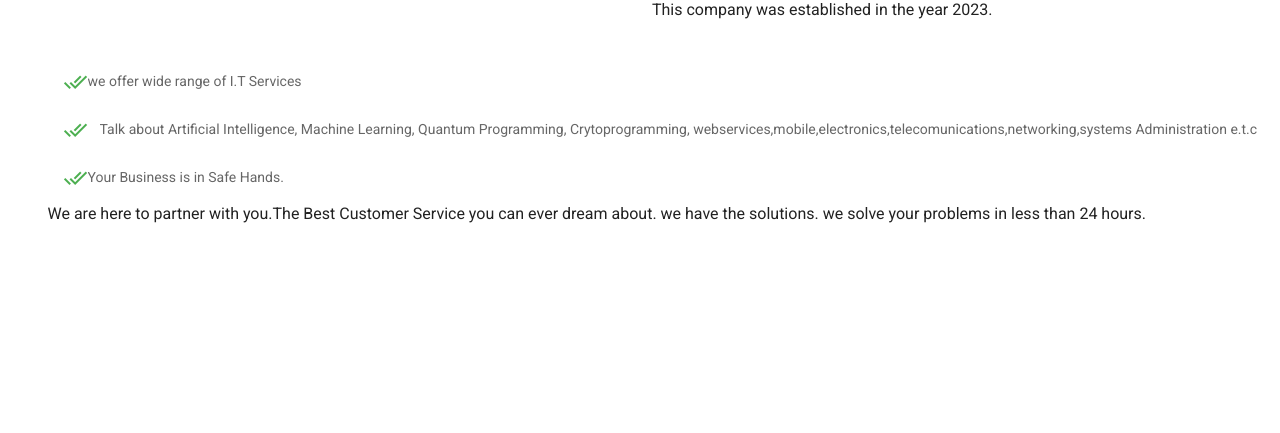
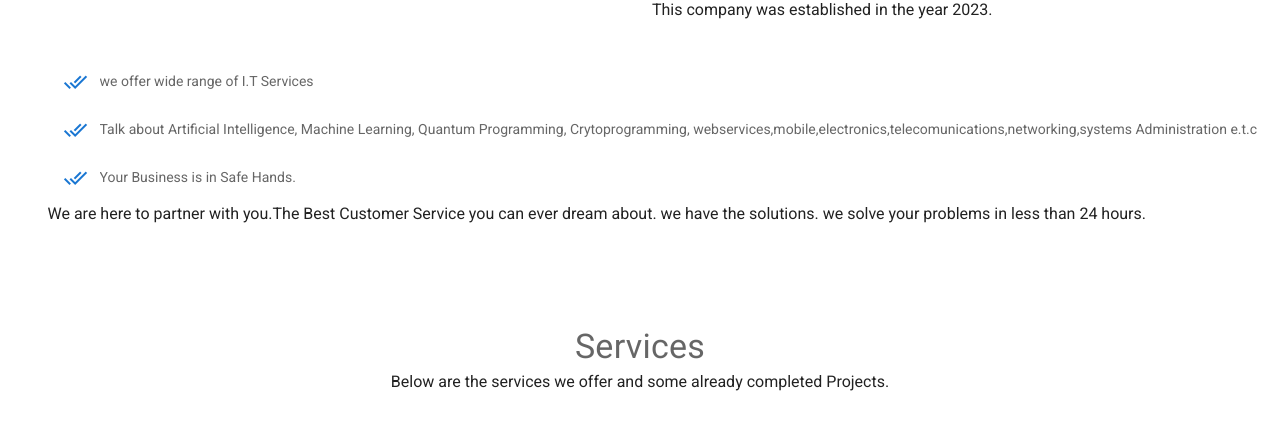
Before and after one commit to IAMOTAS/Frontend-MentorChallenges, a Vue app in the folder learn vue in 3days/complete-prototype/vue-test/: page / in a window 1280 px wide. Shown: the part 459-892 px from the top of the page. Before the commit the page ends 800 px from the top, so only its background shows below. Built offline with nearby package versions, Linux system fonts and the light colour scheme.

Commit message:
14th-june-2024

```diff
--- a/learn vue in 3days/complete-prototype/vue-test/src/App.vue
+++ b/learn vue in 3days/complete-prototype/vue-test/src/App.vue
@@ -6,6 +6,7 @@
 
 <HeroComponent/>
   <AboutUs/>
+  <ServiceOffer/>
 
 
     </v-main>
@@ -16,14 +17,15 @@
 import AppHeader from './components/AppHeader.vue';
 import HeroComponent from './components/HeroComponent.vue'
 import AboutUs from './components/AboutUs.vue'
+import ServiceOffer from './components/ServiceOffer.vue'
 export default {
   name: 'App',
-  components: { AboutUs,HeroComponent, AppHeader },
+  components: {AboutUs,HeroComponent, AppHeader,ServiceOffer },
   data() {
     return {
       menus: [
         { title: 'Home', route: 'home' },
-        { title: 'AboutUs', route: 'aboutus' },
+        { title: 'About', route: 'about' },
         { title: 'Services', route: 'services' },
         { title: 'Support', route: 'support' },
         { title: 'Vision', route: 'vision' },
--- a/learn vue in 3days/complete-prototype/vue-test/src/components/AboutUs.vue
+++ b/learn vue in 3days/complete-prototype/vue-test/src/components/AboutUs.vue
@@ -16,15 +16,15 @@
 
             <v-list>
                 <v-list-item>
-                    <v-icon color="success">mdi-check-all</v-icon>
+                    <v-icon color="primary" class="mr-3">mdi-check-all</v-icon>
                     <v-list-item-subtitle> we offer wide range of I.T Services</v-list-item-subtitle>
                 </v-list-item>
                 <v-list-item>
-                    <v-icon color="success" class="mr-3">mdi-check-all</v-icon>
+                    <v-icon color="primary" class="mr-3">mdi-check-all</v-icon>
                     <v-list-item-subtitle> Talk about Artificial Intelligence, Machine Learning, Quantum Programming, Crytoprogramming, webservices,mobile,electronics,telecomunications,networking,systems Administration e.t.c</v-list-item-subtitle>
                 </v-list-item>
                 <v-list-item>
-                    <v-icon color="success">mdi-check-all</v-icon>
+                    <v-icon color="primary" class="mr-3">mdi-check-all</v-icon>
                     <v-list-item-subtitle> Your Business is in Safe Hands.</v-list-item-subtitle>
                 </v-list-item>
                 <p>We are here to partner with you.The Best Customer Service you can ever dream about. we have the solutions. we solve your problems in less than 24 hours.</p>
--- /dev/null
+++ b/learn vue in 3days/complete-prototype/vue-test/src/components/ServiceOffer.vue
@@ -0,0 +1,45 @@
+<template>
+
+    <v-container class="my-15">
+
+        <V-row justify="center">
+
+            <v-col lg="12" class="text-center">
+                <v-subheader class="text-h4 justify-center">
+                    Services
+                </v-subheader>
+                <p>Below are the services we offer and some already completed Projects.</p>
+            </v-col>
+
+            <v-col lg="12">
+                <div class="text-center">
+                    <v-chip class="mx-5">Web App</v-chip>
+                    <v-chip class="mx-5">Mobile App</v-chip>
+                    <v-chip class="mx-5">Desktop App</v-chip>
+                    <v-chip class="mx-5">Telecomms</v-chip>
+                    <v-chip class="mx-5">Networking</v-chip>
+                    <v-chip class="mx-5">Sys-Admin</v-chip>
+                    <v-chip class="mx-5">Telecomms</v-chip>
+                    <v-chip class="mx-5">AI&ML</v-chip>
+                    <v-chip class="mx-5">Electronics</v-chip>
+                    <v-chip class="mx-5">cryptoProg.</v-chip>
+                </div>
+            </v-col>
+
+        </V-row>
+
+    </v-container>
+
+    </template>
+
+    <script>
+
+        export default{
+            name : "ServiceOffer"
+        }
+
+    </script>
+
+    <style scoped>
+
+    </style>
```
